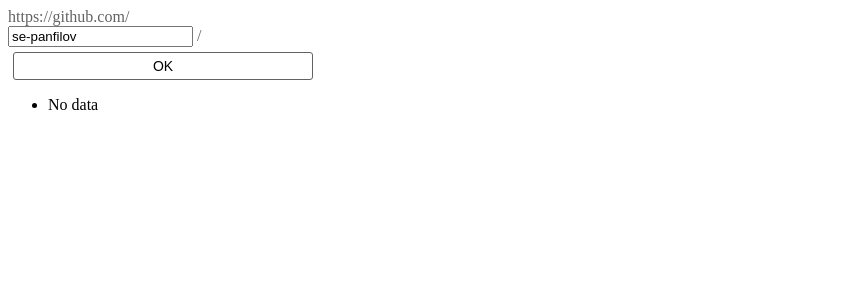
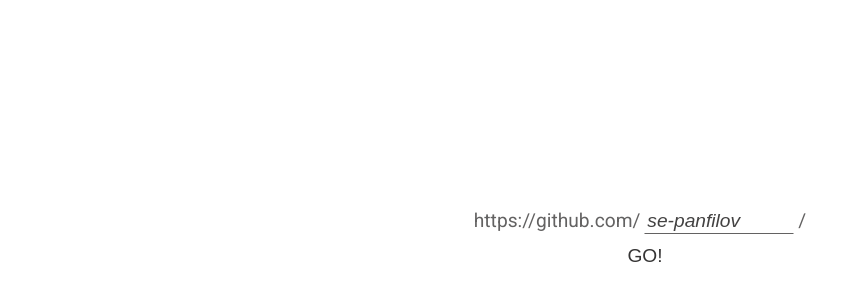
Before and after one commit to se-panfilov/goeuro_test, a website: page index.html in a window 1280 px wide. Shown: the whole page, without its empty margins (0-861 px from the left). Drawn offline with Linux system fonts and the light colour scheme.

Commit message:
improved markup

```diff
--- a/css/style.css
+++ b/css/style.css
@@ -1,16 +1,52 @@
+body {
+  font-size: 16px;
+  font-family: 'Roboto', sans-serif;
+}
+
+.row {
+  display: flex;
+}
+
+.row.-centered {
+  justify-content: center;
+}
+
 .search {
   color: #636262;
-  width: 300px;
+  margin-top: 200px;
 }
 
 .search .search__btn {
   display: block;
   margin: 5px;
   padding: 5px 10px;
-  font-size: 14px;
+  font-size: 1.2em;
   border-radius: 3px;
   background-color: transparent;
-  border: 1px solid #636262;
+  border: 1px solid transparent;
+  text-transform: uppercase;
+  outline: none;
+  color: #353434;
+  cursor: pointer;
+  transition: 0.5s ease background-color;
+}
+
+.search .search__btn:hover, .search .search__btn:active {
+  background-color: #f9f9f9;
+  color: #1f1e1e;
+}
+
+.search .search__label-txt {
+  font-size: 1.2em;
+}
+
+.search .search__input {
+  font-size: 1.2em;
+  border: 1px solid transparent;
+  border-bottom: 1px solid #636262;
+  color: #434242;
+  max-width: 150px;
+  font-style: italic;
 }
 
 .search .search__btn.-broad {
@@ -18,11 +54,13 @@
 }
 
 .repos {
-  width: 300px;
+  display: flex;
+  justify-content: center;
 }
 
 .repos .repos__list-item {
-
+  padding: 3px;
+  font-size: 0.8em;
 }
 
 .messages {
@@ -30,33 +68,33 @@
   position: fixed;
   right: 0;
   top: 0;
-  height: 300px;
-  width: 300px;
+  left: 0;
+  height: 80px;
 }
 
 .messages .messages__notifications {
 
 }
 
-.messages .messages__notification-item{
-  padding:15px;
+.messages .messages__notification-item {
+  padding: 15px;
   margin: 5px;
-  font-size: 14px;
+  font-size: 0.8em;
   border: 1px solid transparent;
   border-radius: 3px;
 }
 
-.messages .messages__notification-item.-error{
+.messages .messages__notification-item.-error {
   color: white;
   background-color: #D5122B;
 }
 
-.messages .messages__notification-item.-info{
+.messages .messages__notification-item.-info {
   color: white;
   background-color: #4196E1;
 }
 
-.messages .messages__notification-item.-success{
+.messages .messages__notification-item.-success {
   color: white;
   background-color: #7AC13E;
 }
--- a/index.html
+++ b/index.html
@@ -2,33 +2,34 @@
 <html lang="en">
 <head>
   <meta charset="UTF-8">
+  <link href="https://fonts.googleapis.com/css?family=Roboto" rel="stylesheet">
   <link rel="stylesheet" href="css/style.css">
   <title>GoEuro test</title>
 </head>
 <body>
 
 <div class="container">
+  <div class="row -centered">
     <section class="search">
       <form id="search_form" name="search_form" class="search__form">
         <label class="search__input-block">
           <span class="search__label-txt">https://github.com/</span>
           <input id="username"
+                 class="search__input"
                  type="search"
                  placeholder="Username"
                  name="username"
                  value="se-panfilov"
-               required
-               class="search__input"/>
+                 required/>
           <span class="search__label-txt">/</span>
         </label>
-      <button type="submit" class="search__btn -broad">OK</button>
+        <button type="submit" class="search__btn -broad">Go!</button>
       </form>
     </section>
+  </div>
 
   <section class="repos">
-    <ul id="repos_list" class="repos__list">
-      <li class="repos__list-item">No data</li>
-    </ul>
+    <ul id="repos_list" class="repos__list"></ul>
   </section>
 
   <section class="messages">
```
Lines whose indentation alone changed are shown as unchanged.
